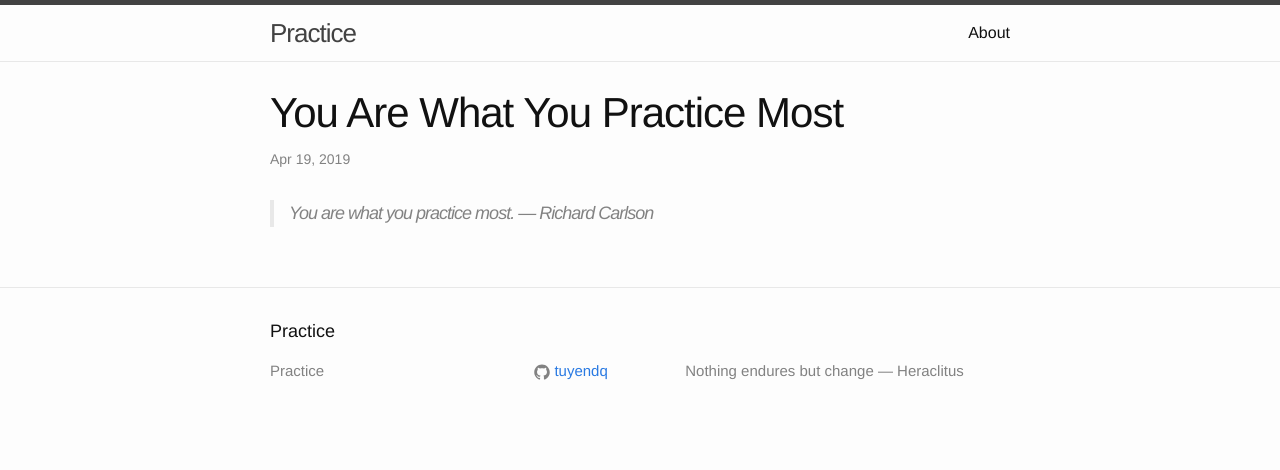
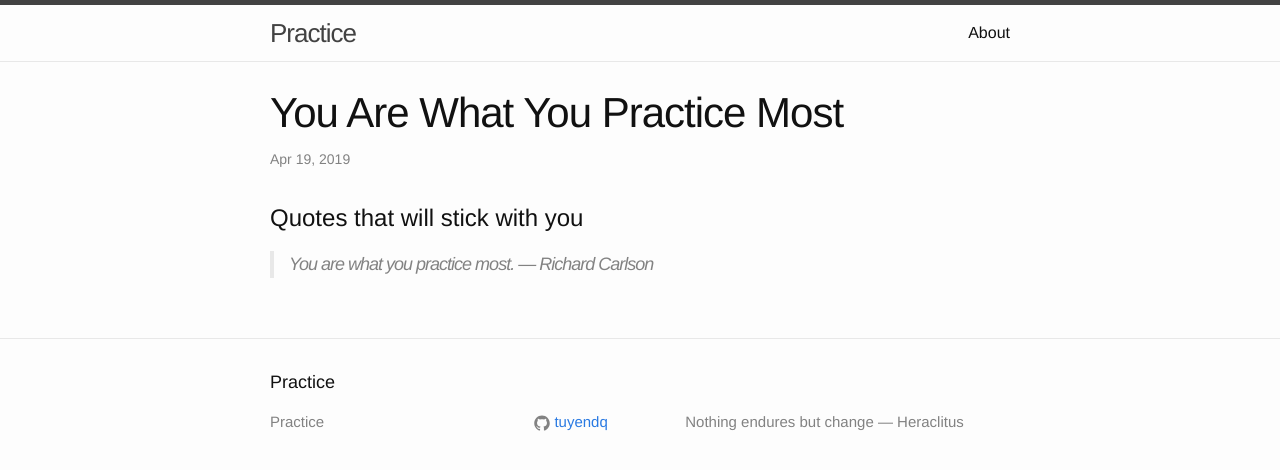
Before and after one commit to tuyendq/tuyendq.github.io, a Jekyll site: the page built from _posts/2019-04-19-you-are-what-you-practice-most.markdown, in a window 1280 px wide. Shown: the top 470 px of the page. Built offline with Jekyll 4.4.1, drawn with Linux system fonts in a browser that asks for light colours; our own code applies the rules of GitHub Pages for plain Markdown files.

Commit message:
Update 2019-04-19-you-are-what-you-practice-most.markdown

```diff
--- a/_posts/2019-04-19-you-are-what-you-practice-most.markdown
+++ b/_posts/2019-04-19-you-are-what-you-practice-most.markdown
@@ -1,2 +1,4 @@
+# Quotes that will stick with you
+
 > You are what you practice most.
 &mdash; Richard Carlson
```
